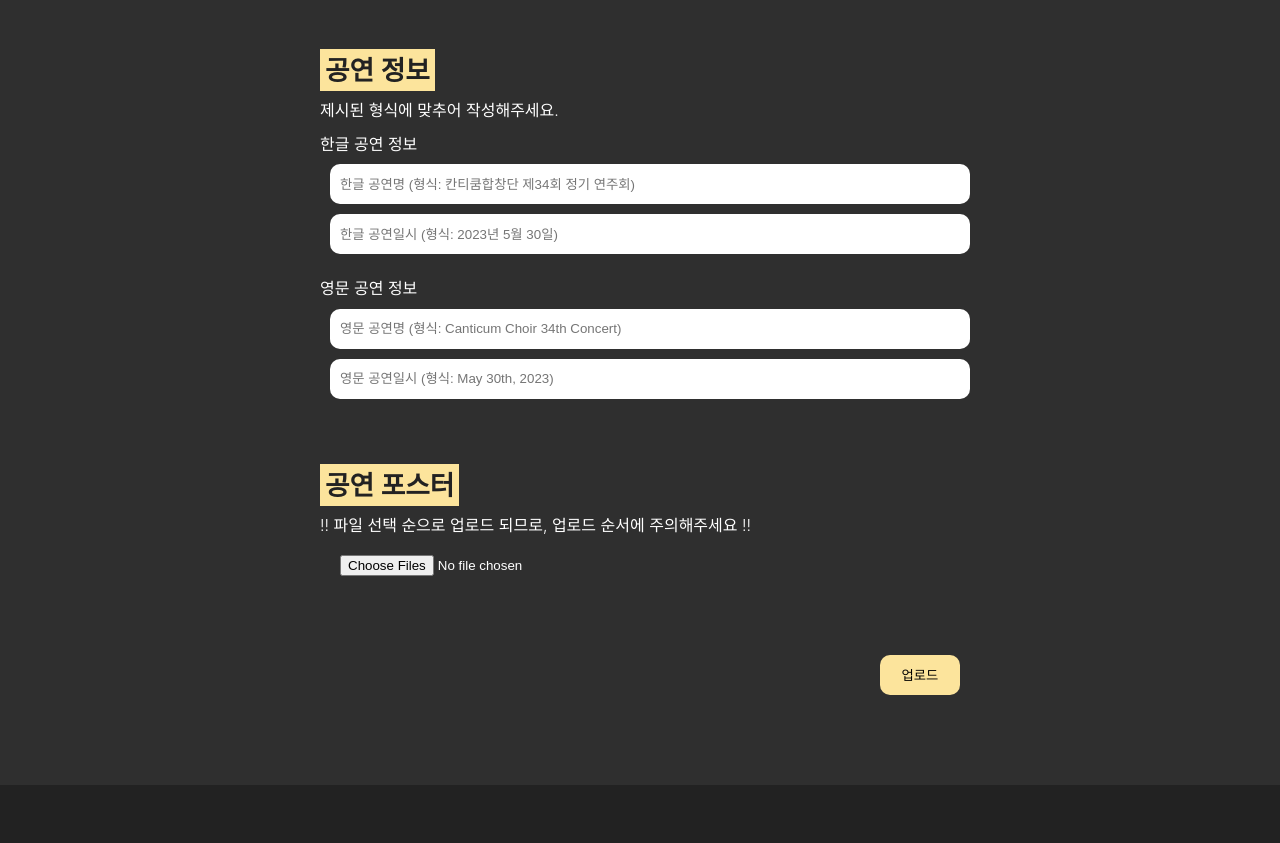
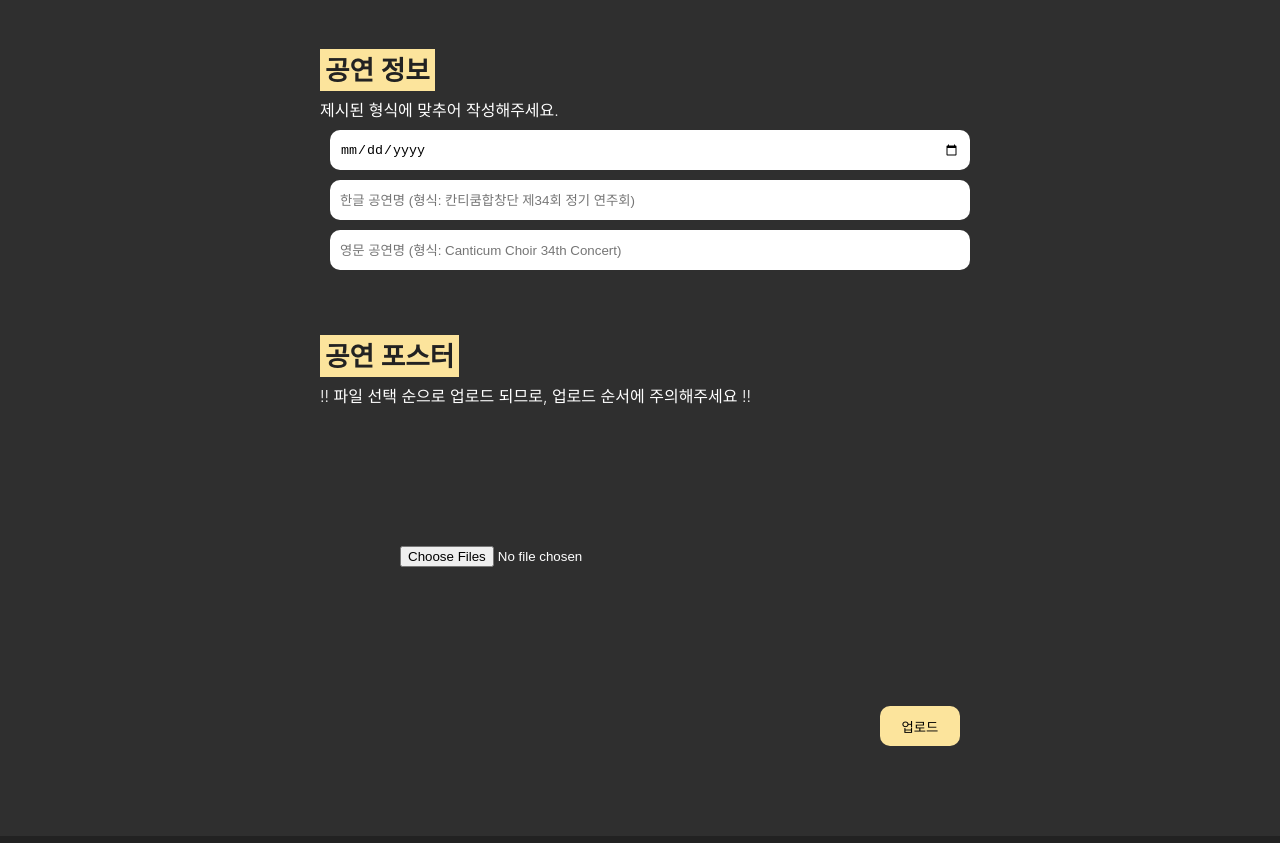
Before and after one commit to Gamddalki/canticum, a React (Create React App) app: page /admin/concert in a window 1280 px wide. Shown: the part 420-1263 px from the top of the page. Built offline with nearby package versions, Linux system fonts and the light colour scheme.

Commit message:
Image 여러개 Upload 구현

```diff
--- /dev/null
+++ b/src/Components/ImagesUploader.tsx
@@ -0,0 +1,104 @@
+import React, { useState, useEffect, useRef } from "react";
+import styled from "styled-components";
+
+interface ImagesUploaderProps {
+  id: string;
+  originURL?: string[]; // 초기 이미지 경로들을 배열로 받음
+  onFileSelect: (id: string, files: File[]) => void; // 여러 개의 파일을 전달
+}
+
+const ImgUploaderBox = styled.div`
+  width: 100%;
+  display: flex;
+  flex-direction: column;
+  align-items: center;
+`;
+
+const ImgBox = styled.div`
+  width: 400px;
+  display: flex;
+  flex-wrap: wrap;
+  gap: 10px;
+`;
+
+const UploadButtons = styled.div`
+  width: 100%;
+  display: flex;
+  justify-content: center;
+  align-items: center;
+  gap: 10px;
+`;
+
+const ImagePreview = styled.img`
+  width: 100px;
+  height: 100px;
+  object-fit: cover;
+`;
+
+function ImagesUploader({ id, originURL, onFileSelect }: ImagesUploaderProps) {
+  const [previewImages, setPreviewImages] = useState<string[]>([]);
+  const [selectedFiles, setSelectedFiles] = useState<File[]>([]);
+  const inputRef = useRef<HTMLInputElement>(null);
+
+  useEffect(() => {
+    if (originURL && originURL.length > 0) {
+      setPreviewImages(originURL);
+    } else {
+      setPreviewImages([]);
+    }
+  }, [originURL]);
+
+  const handleImageChange = (e: React.ChangeEvent<HTMLInputElement>) => {
+    const files = Array.from(e.target.files || []);
+    const images = files.filter((file) => file.type.startsWith("image/"));
+    const imageUrls = images.map((file) => URL.createObjectURL(file));
+
+    const updatedFiles = [...selectedFiles, ...images];
+
+    onFileSelect(id, updatedFiles);
+    setSelectedFiles(updatedFiles);
+    setPreviewImages((prev) => [...prev, ...imageUrls]);
+  };
+
+  const handleImageRemove = (index: number) => {
+    const updatedPreviewImages = previewImages.filter((_, i) => i !== index);
+    const updatedFiles = selectedFiles.filter((_, i) => i !== index);
+
+    setPreviewImages(updatedPreviewImages);
+    setSelectedFiles(updatedFiles);
+    onFileSelect(id, updatedFiles);
+
+    if (inputRef.current) {
+      inputRef.current.value = "";
+      const dataTransfer = new DataTransfer();
+      updatedFiles.forEach((file) => dataTransfer.items.add(file));
+      inputRef.current.files = dataTransfer.files;
+    }
+  };
+
+  return (
+    <ImgUploaderBox>
+      <ImgBox>
+        {previewImages.map((imageUrl, index) => (
+          <div key={index} style={{ position: "relative" }}>
+            <ImagePreview src={imageUrl} alt={`Preview ${index}`} />
+            <button type="button" onClick={() => handleImageRemove(index)}>
+              X
+            </button>
+          </div>
+        ))}
+      </ImgBox>
+      <UploadButtons>
+        <input
+          type="file"
+          accept="image/*"
+          onChange={handleImageChange}
+          multiple
+          ref={inputRef}
+        />
+      </UploadButtons>
+    </ImgUploaderBox>
+  );
+}
+
+export default ImagesUploader;
--- a/src/Routes/admin/AdminConcert.tsx
+++ b/src/Routes/admin/AdminConcert.tsx
@@ -1,29 +1,88 @@
+import React, { useState } from "react";
 import Admin from "../../Components/Admin";
 import Form from "../../Components/Form";
+import ImagesUploader from "../../Components/ImagesUploader";
+import axios from "axios";
+import { concert } from "../../locales/en";
 
 function AdminConcert() {
+  const [date, setDate] = useState("");
+  const [kortit, setKortit] = useState("");
+  const [engtit, setEngtit] = useState("");
+  const [images, setImages] = useState<{ [key: string]: File[] | null }>({});
+
+  const handleFileSelect = (id: string, files: File[] | null) => {
+    setImages((prev) => ({ ...prev, [id]: files }));
+  };
+
+  const uploadImage = async (id: number, selectedImage: File) => {
+    const formData = new FormData();
+    formData.append("image", selectedImage);
+    const fileType = selectedImage.type.split("/")[1];
+    const formattedDate = date.replace(/-/g, "").slice(2); // Converts '2023-03-30' to '230330'
+    const FileName = `${formattedDate}_${id + 1}.${fileType}`;
+
+    try {
+      await axios.post(`/api/uploads/concert/${FileName}`, formData, {
+        headers: {
+          "Content-Type": "multipart/form-data",
+        },
+      });
+      console.log("Image uploaded successfully!");
+    } catch (error) {
+      console.error("Image upload failed", error);
+    }
+  };
+
+  const handleSubmit = async (e: React.FormEvent) => {
+    e.preventDefault();
+
+    const allImages = Object.values(images).flat().filter(Boolean) as File[];
+    for (let i = 0; i < allImages.length; i++) {
+      const image = allImages[i];
+      try {
+        await uploadImage(i, image);
+      } catch (error) {
+        console.error(`Failed to upload image ${i}`, error);
+      }
+    }
+
+    try {
+      await axios.post("/api/text-uploads/concert", {
+        date,
+        kortit,
+        engtit,
+      });
+      console.log("Text uploaded successfully!");
+    } catch (error) {
+      console.error("Text upload failed", error);
+    }
+
+    window.location.reload(); // Reload after all uploads are complete
+  };
+
   return (
     <Admin pageSubtitle="공연안내 업로드">
-      <Form>
+      <Form onSubmit={handleSubmit}>
         <div>
           <span>공연 정보</span>
           <p>제시된 형식에 맞추어 작성해주세요.</p>
-          <p>한글 공연 정보</p>
           <input
-            placeholder="한글 공연명 (형식: 칸티쿰합창단 제34회 정기 연주회)"
+            type="date"
+            value={date}
+            onChange={(e) => setDate(e.target.value)}
             required
           ></input>
           <input
-            placeholder="한글 공연일시 (형식: 2023년 5월 30일)"
-            required
-          ></input>
-          <p>영문 공연 정보</p>
-          <input
-            placeholder="영문 공연명 (형식: Canticum Choir 34th Concert)"
+            placeholder="한글 공연명 (형식: 칸티쿰합창단 제34회 정기 연주회)"
+            value={kortit}
+            onChange={(e) => setKortit(e.target.value)}
             required
           ></input>
           <input
-            placeholder="영문 공연일시 (형식: May 30th, 2023)"
+            placeholder="영문 공연명 (형식: Canticum Choir 34th Concert)"
+            value={engtit}
+            onChange={(e) => setEngtit(e.target.value)}
             required
           ></input>
         </div>
@@ -32,16 +91,15 @@ function AdminConcert() {
           <p>
             !! 파일 선택 순으로 업로드 되므로, 업로드 순서에 주의해주세요 !!
           </p>
-          <input
-            type="file"
-            accept="image/*"
-            placeholder="공연포스터"
-            required
-            multiple
-          ></input>
+          <ImagesUploader
+            id="con"
+            onFileSelect={handleFileSelect}
+          ></ImagesUploader>
         </div>
         <div>
-          <button id="concertForm">업로드</button>
+          <button id="concertForm" type="submit">
+            업로드
+          </button>
         </div>
       </Form>
     </Admin>
--- a/src/Routes/news/Concert.tsx
+++ b/src/Routes/news/Concert.tsx
@@ -3,6 +3,9 @@ import { useTranslation } from "react-i18next";
 import styled from "styled-components";
 import ConcertCard from "../../Components/ConcertCard";
 import useImages from "../../hooks/useImages";
+import useTexts from "../../hooks/useTexts";
+import { useRecoilValue } from "recoil";
+import { isEngAtom } from "../../atoms";
 
 const ConcertBoard = styled.div`
   display: flex;
@@ -13,9 +16,28 @@ const ConcertBoard = styled.div`
 
 function Concert() {
   const { t, i18n } = useTranslation("concert");
-  const { images, error } = useImages({ type: "concert" });
+  const isEng = useRecoilValue(isEngAtom);
+  const { images, error: imageError } = useImages({ type: "concert" });
+  const { texts, error: textError } = useTexts({ type: "concert" });
 
-  const coverImages = images.filter((image) => image.filename.includes("_1"));
+  const coverImages = images
+    .filter((image) => image.filename.includes("_1"))
+    .sort((a, b) => {
+      // 내림차순 정렬
+      if (a.filename < b.filename) return 1;
+      if (a.filename > b.filename) return -1;
+      return 0;
+    });
+
+  const getTitle = (code: string) => {
+    const text = texts.find((t) => t.code === code);
+    return text ? (isEng ? text.engtit : text.kortit) : "";
+  };
+
+  const getDate = (code: string) => {
+    const text = texts.find((t) => t.code === code);
+    return text ? text.date : "";
+  };
 
   return (
     <>
@@ -25,16 +47,16 @@ function Concert() {
         pageTxt={t("pagetxt")}
       >
         <ConcertBoard>
-          {error ? (
-            <div>{t("error_loading_images")}</div> // 이미지 로드 오류 메시지
+          {imageError || textError ? (
+            <div>{t("error_loading_images")}</div> // 이미지 또는 텍스트 로드 오류 메시지
           ) : (
             coverImages.map((image, index) => (
               <ConcertCard
                 key={index}
                 linkto={`/newsletter/concert/${image.filename.split("_")[0]}`} // 링크 생성
                 imgsrc={image.filepath}
-                contitle={t(`contitle${image.filename.split("_")[0]}`)}
-                conwhen={t(`conwhen${image.filename.split("_")[0]}`)}
+                contitle={getTitle(image.code)}
+                conwhen={getDate(image.code)}
               ></ConcertCard>
             ))
           )}
```
